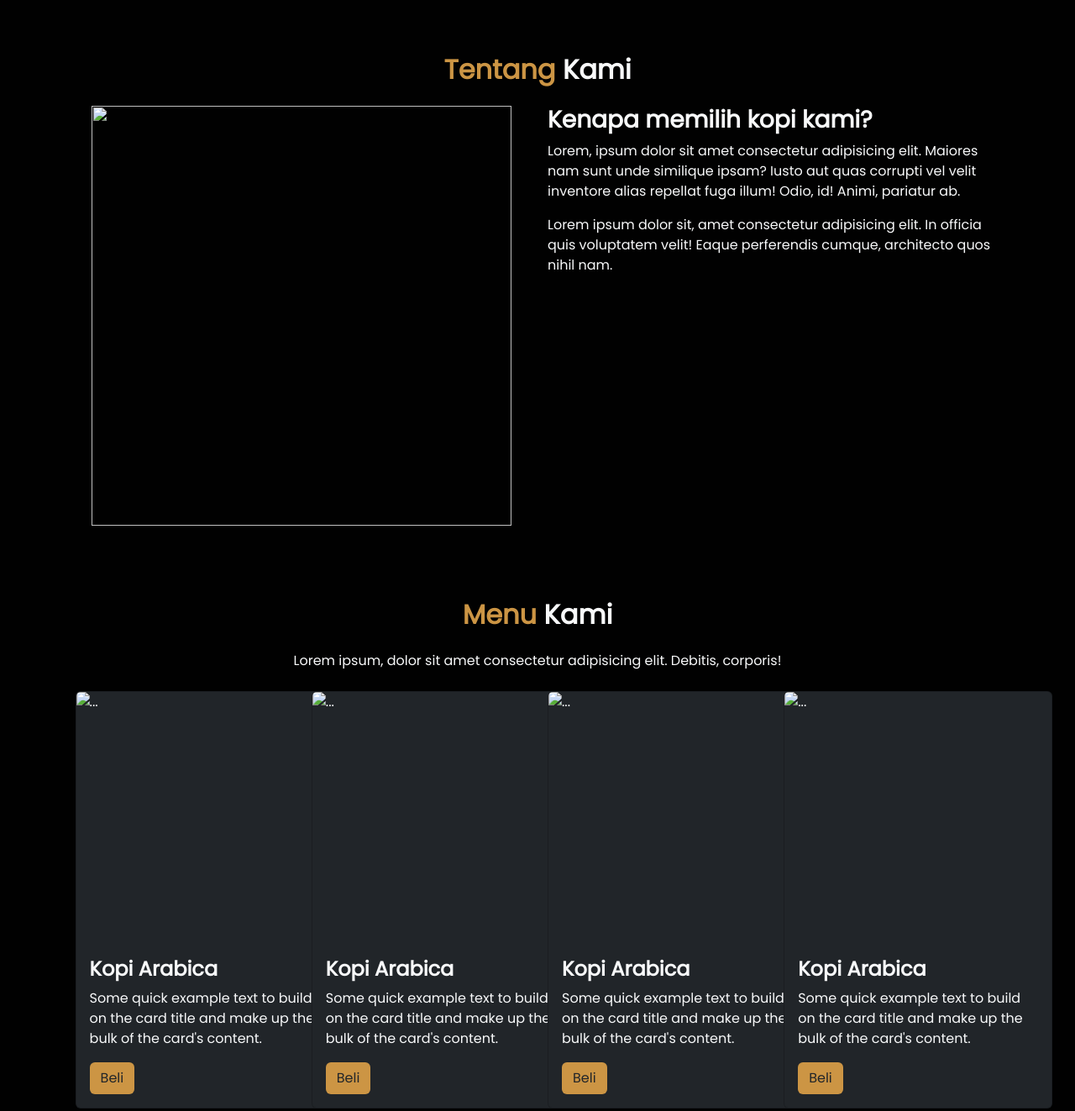
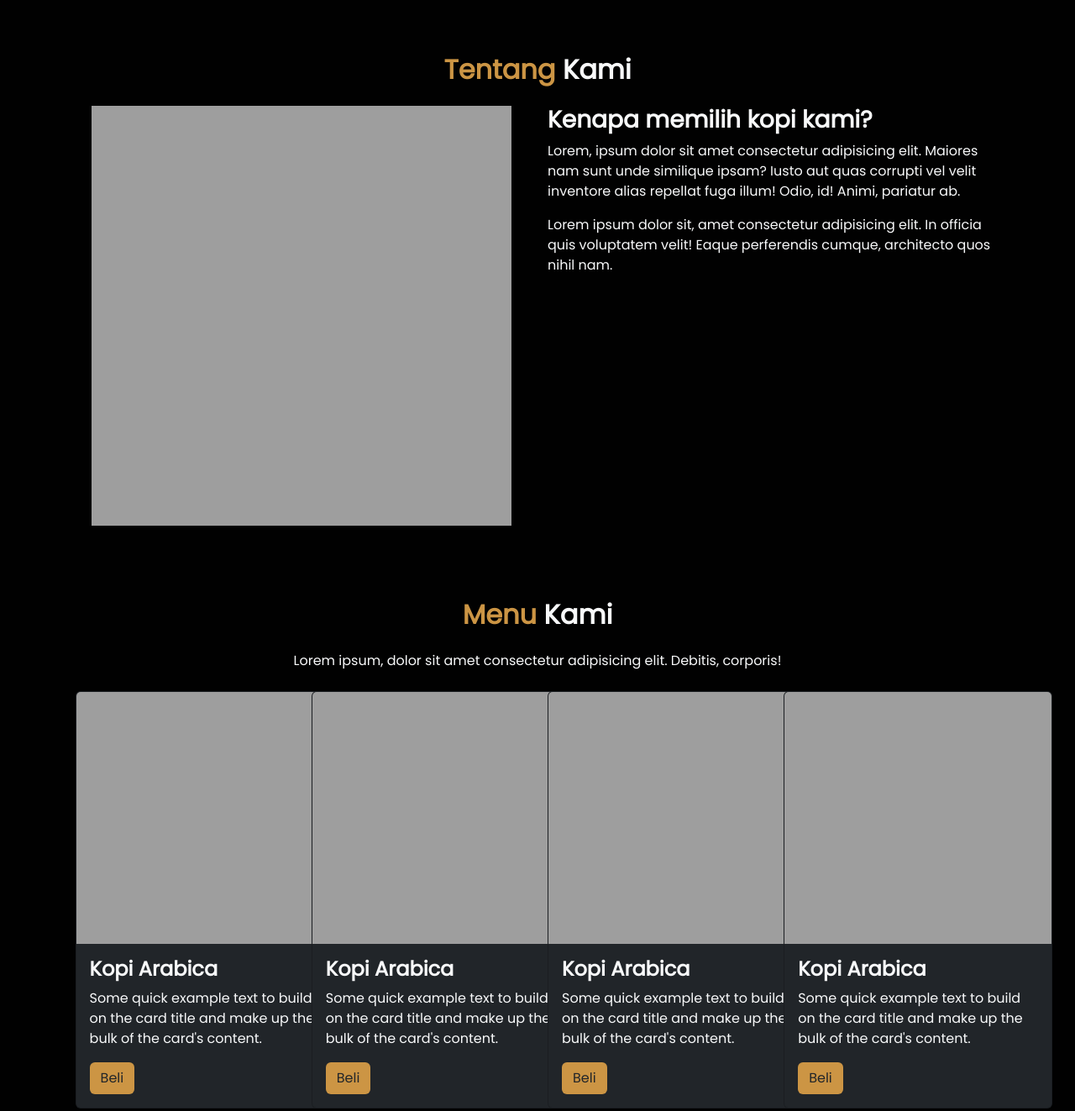
Before and after one commit to bagas12dwi/kedai-kopi, a plain HTML site: page index.html in a window 1280 px wide. Shown: the part 800-2123 px from the top of the page at 84% size. Drawn offline with nearby package versions, Linux system fonts and the light colour scheme; the site is published under a folder, as on GitHub Pages, so addresses that start at the root find nothing.

Commit message:
updated img

```diff
--- a/index.html
+++ b/index.html
@@ -99,7 +99,7 @@
       </h2>
       <div class="row">
         <div class="col-lg text-center">
-          <img class="img-about" src="/img/about.jpg" alt="" />
+          <img class="img-about" src="./img/about.jpg" alt="" />
         </div>
         <div class="col-lg">
           <h3 class="text-light fw-bold">Kenapa memilih kopi kami?</h3>
@@ -129,7 +129,7 @@
         <div class="col-lg-3">
           <div class="card bg-dark text-light" style="width: 20rem">
             <img
-              src="/img/product.jpg"
+              src="./img/product.jpg"
               height="300"
               class="card-img-top"
               alt="..."
@@ -150,7 +150,7 @@
         <div class="col-lg-3">
           <div class="card bg-dark text-light" style="width: 20rem">
             <img
-              src="/img/product.jpg"
+              src="./img/product.jpg"
               height="300"
               class="card-img-top"
               alt="..."
@@ -171,7 +171,7 @@
         <div class="col-lg-3">
           <div class="card bg-dark text-light" style="width: 20rem">
             <img
-              src="/img/product.jpg"
+              src="./img/product.jpg"
               height="300"
               class="card-img-top"
               alt="..."
@@ -192,7 +192,7 @@
         <div class="col-lg-3">
           <div class="card bg-dark text-light" style="width: 20rem">
             <img
-              src="/img/product.jpg"
+              src="./img/product.jpg"
               height="300"
               class="card-img-top"
               alt="..."
```
